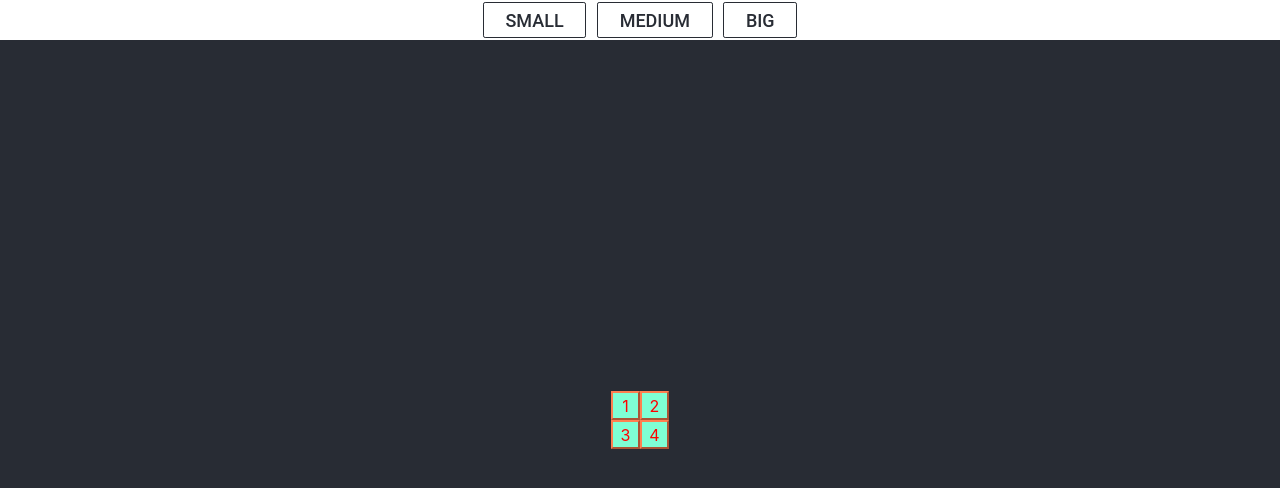
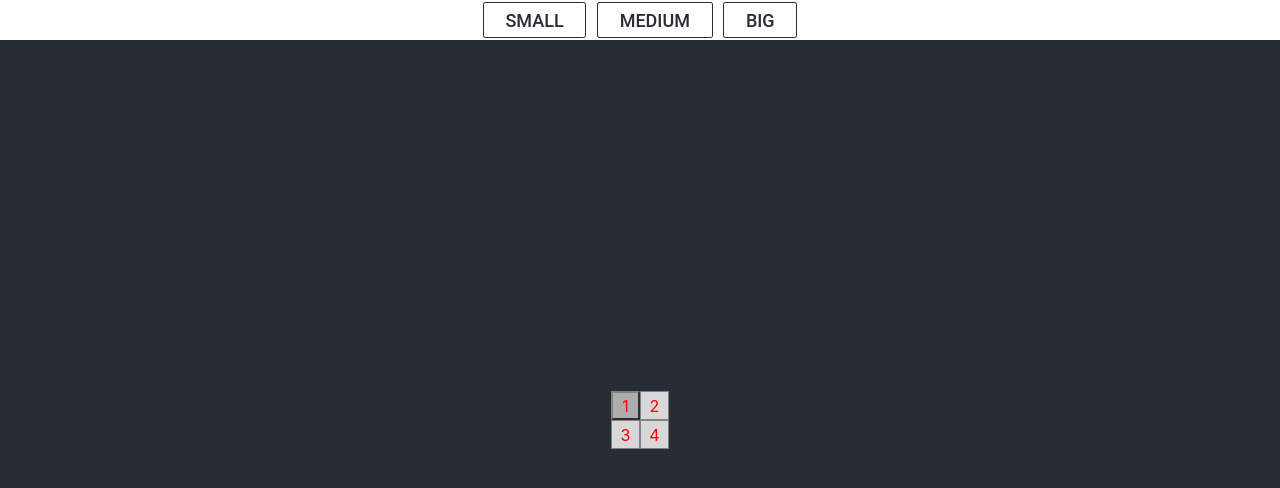
Before and after one commit to GuillaumeMunsch/react-minesweeper, a React (Create React App) app: page / in a window 1280 px wide. Shown: the top 488 px of the page. Built offline with nearby package versions, Linux system fonts and the light colour scheme.

Commit message:
Cells style

```diff
--- a/src/App.css
+++ b/src/App.css
@@ -1,3 +1,9 @@
+:root {
+    --undiscovered-cell-bg: #d8d8da;
+    --discovered-cell-bg: #adadae;
+    --cell-border-color: #828283;
+}
+
 .App {
     text-align: center;
     cursor: pointer;
@@ -59,9 +65,9 @@ div {
     display: flex;
     height: 25px;
     width: 25px;
-    background-color: aquamarine;
+    background-color: var(--discovered-cell-bg);
     border-style: outset;
-    border-color: coral;
+    border-color: var(--cell-border-color);
     border-width: 2px;
     color: red;
     justify-content: center;
@@ -70,11 +76,16 @@ div {
 }
 
 .cell-flagged {
-    border-style: outset;
+    /* border-style: outset; */
 }
 
 .cell-discovered {
-    border-style: none;
+    height: 27px;
+    width: 27px;
+    border-style: solid;
+    /* border-color: #e16132; */
+    border-width: 1px;
+    background-color: var(--undiscovered-cell-bg);
 }
 
 a.btn {
--- a/src/App.tsx
+++ b/src/App.tsx
@@ -18,11 +18,11 @@ class App extends Component<Props, State> {
       gameMap: [
         [
           { state: CellState.UNDISCOVERED, neighborMines: 1, mined: true },
-          { state: CellState.UNDISCOVERED, neighborMines: 2, mined: true },
+          { state: CellState.DISCOVERED, neighborMines: 2, mined: true },
         ],
         [
-          { state: CellState.UNDISCOVERED, neighborMines: 3, mined: true },
-          { state: CellState.UNDISCOVERED, neighborMines: 4, mined: true },
+          { state: CellState.DISCOVERED, neighborMines: 3, mined: true },
+          { state: CellState.DISCOVERED, neighborMines: 4, mined: true },
         ],
       ],
     };
@@ -38,20 +38,25 @@ class App extends Component<Props, State> {
     }
   };
 
+  renderCell = (cell: Cell, x: number, y: number) => {
+    return (
+      <div
+        className={`cell ${cell.state === CellState.DISCOVERED &&
+          'cell-discovered'} ${cell.state === CellState.FLAGGED && 'cell-flagged'}`}
+        onContextMenu={e => this.onClickCell(e, x, y)}
+        onClick={e => this.onClickCell(e, x, y)}
+        key={`${x}-${y}`}
+      >
+        <span className="cell-text">{cell.neighborMines}</span>
+      </div>
+    );
+  };
+
   renderGame = (): ReactNode => (
     <div>
       {this.state.gameMap.map((row, x) => (
         <div className="row" key={x}>
-          {row.map((cell, y) => (
-            <div
-              className="cell"
-              onContextMenu={e => this.onClickCell(e, x, y)}
-              onClick={e => this.onClickCell(e, x, y)}
-              key={`${x}-${y}`}
-            >
-              <span className="cell-text">{cell.neighborMines}</span>
-            </div>
-          ))}
+          {row.map((cell, y) => this.renderCell(cell, x, y))}
         </div>
       ))}
     </div>
```
